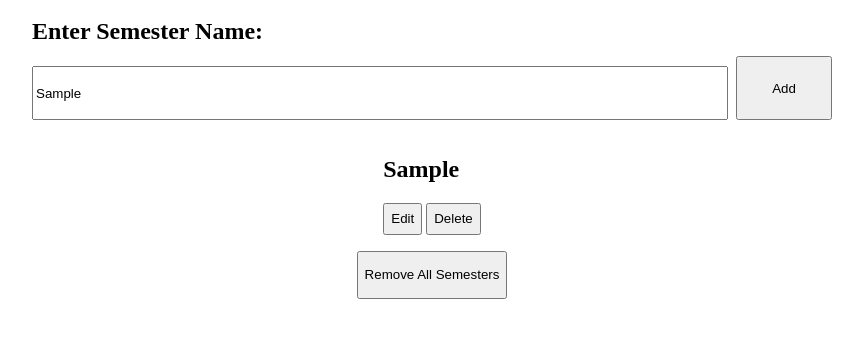
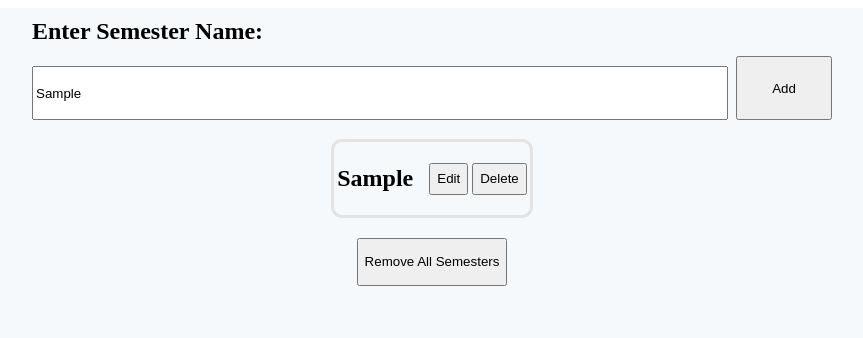
Before and after one commit to terryZehuaWang/react-assignment-manager, a React (Vite) app: page / in a window 1280 px wide. Both pictures are taken after typing "Sample" into the empty fields and a click on the button "Add". Shown: the top 338 px of the page, without its empty margins (208-1071 px from the left). Built offline with nearby package versions, Linux system fonts and the light colour scheme.

Commit message:
Adds background colors to seperate hierarchy and improves item css

```diff
--- a/src/components/Add.jsx
+++ b/src/components/Add.jsx
@@ -30,6 +30,7 @@ function Add({ parentSemesterToken, parentCourseToken, setItems }) {
     }
     return (
         <span className="add">
+
             <div className="field">
                 <h2>Enter {itemType} Name:</h2>
                 <input type="text"
--- a/src/components/Items.jsx
+++ b/src/components/Items.jsx
@@ -68,16 +68,26 @@ function Items({ parentSemesterToken, parentCourseToken, items, setItems }) {
             {items.map((item) => {
                 return (
 
-                    <div className="list" key={item.id}>
+                    <div key={item.id}>
                         {item.id !== editingId && (
-                            <div>
+                            <div className="listLine" >
                                 <h2 className="itemInfo" id={itemType === ITEM_TYPE.ASSIGNMENT ? "assignmentInfo" : "nonAssignmentInfo"} onClick={() => { handleItemClicked(item) }}>
                                     {item.name}
                                     {itemType == ITEM_TYPE.ASSIGNMENT && (<span> - weight {item.weight}% </span>)}
 
                                 </h2>
+
+                                <div className="actions">
+                                    <button id="editButton" onClick={() => {
+                                        handleEditButtonClicked(item);
+                                    }}>Edit</button>
+
+                                    <button id="deleteButton" onClick={() => { handleDeleteItem(item, parentSemesterId) }}>Delete</button>
+                                </div>
                             </div>
                         )
+
+
                         }
 
                         {
@@ -99,15 +109,7 @@ function Items({ parentSemesterToken, parentCourseToken, items, setItems }) {
                             )
                         }
                         {
-                            item.id !== editingId && (
-                                <div className="actions">
-                                    <button id="editButton" onClick={() => {
-                                        handleEditButtonClicked(item);
-                                    }}>Edit</button>
 
-                                    <button id="deleteButton" onClick={() => { handleDeleteItem(item, parentSemesterId) }}>Delete</button>
-                                </div>
-                            )
                         }
                     </div>
 
--- a/src/components/items.css
+++ b/src/components/items.css
@@ -4,14 +4,26 @@
     align-items: center;
 }
 
+.listLine {
+    display: flex;
+    flex-direction: row;
+    align-items: center;
+    gap: 1rem;
+    border-radius: 0.7rem;
+    border: 0.2rem solid #d5d4d492;
+    margin: 0.2rem;
+    padding: 0.2rem;
+}
+
 #nonAssignmentInfo:hover {
     color: #689ff1;
     transform: scale(1.05);
+    cursor: pointer;
+    text-decoration: underline;
 }
 
 .itemInfo {
     display: flex;
-    flex-direction: row;
     gap: 1rem;
     align-items: center;
 
--- a/src/pages/Courses.jsx
+++ b/src/pages/Courses.jsx
@@ -16,7 +16,6 @@ function Courses() {
         return saved ? JSON.parse(saved) : [];
     }
     );
-
     useEffect(() => {
 
         localStorage.setItem(coursesKey, JSON.stringify(courses));
@@ -28,6 +27,7 @@ function Courses() {
     }
     return (
         <div className="coursesPage">
+
             <Add parentSemesterToken={parentSemesterToken} parentCourseToken={undefined} setItems={setCourses} />
             <Items parentSemesterToken={parentSemesterToken} parentCourseToken={undefined} items={courses} setItems={setCourses} />
             <div className="buttonList">
--- a/src/pages/pages.css
+++ b/src/pages/pages.css
@@ -9,3 +9,18 @@
 .buttonList button {
     height: 3rem;
 }
+
+.semestersPage {
+    background-color: #f6f9fc;
+    min-height: 100vh;
+}
+
+.coursesPage {
+    background-color: #fefef9;
+    min-height: 100vh;
+}
+
+.amentPage {
+    background-color: #ffffff;
+    min-height: 100vh;
+}
```
Also changed, not shown: src/functions.js (line endings or trailing spaces).
